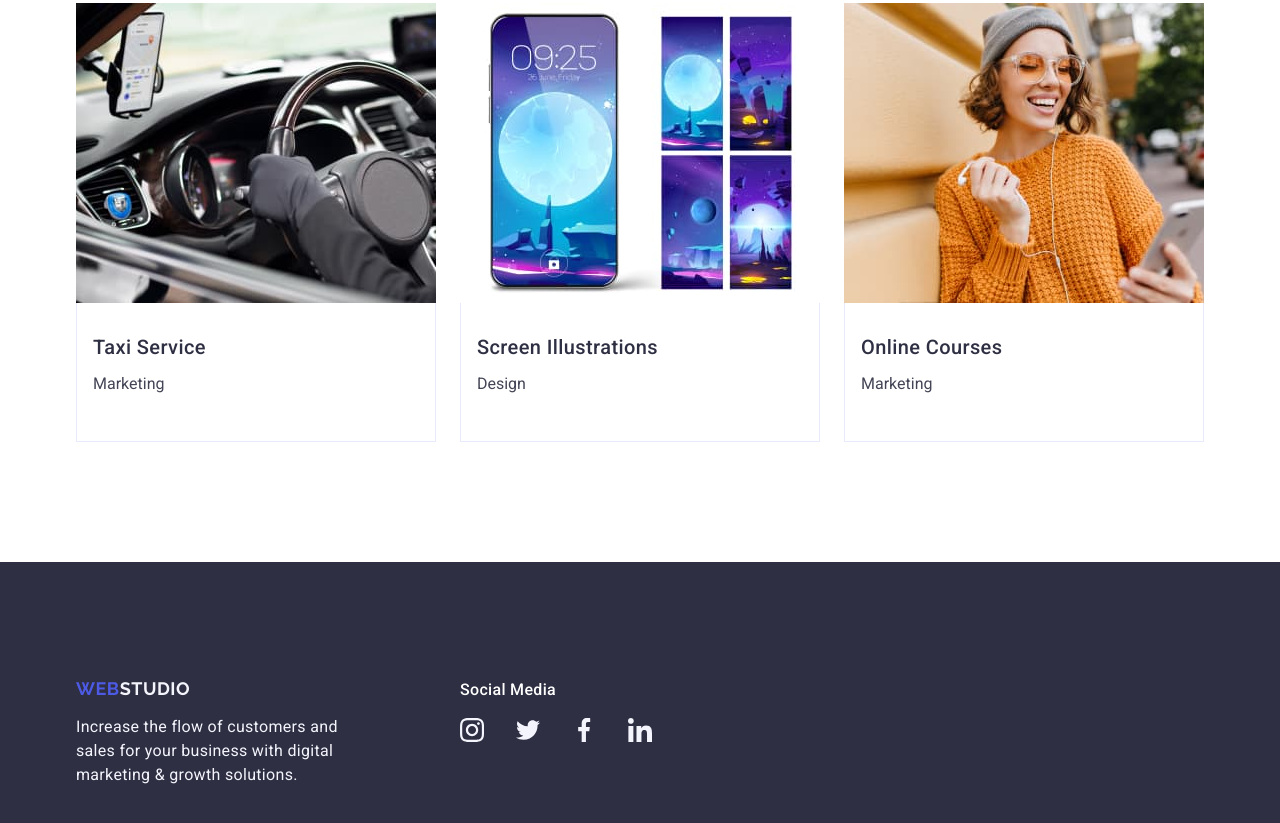
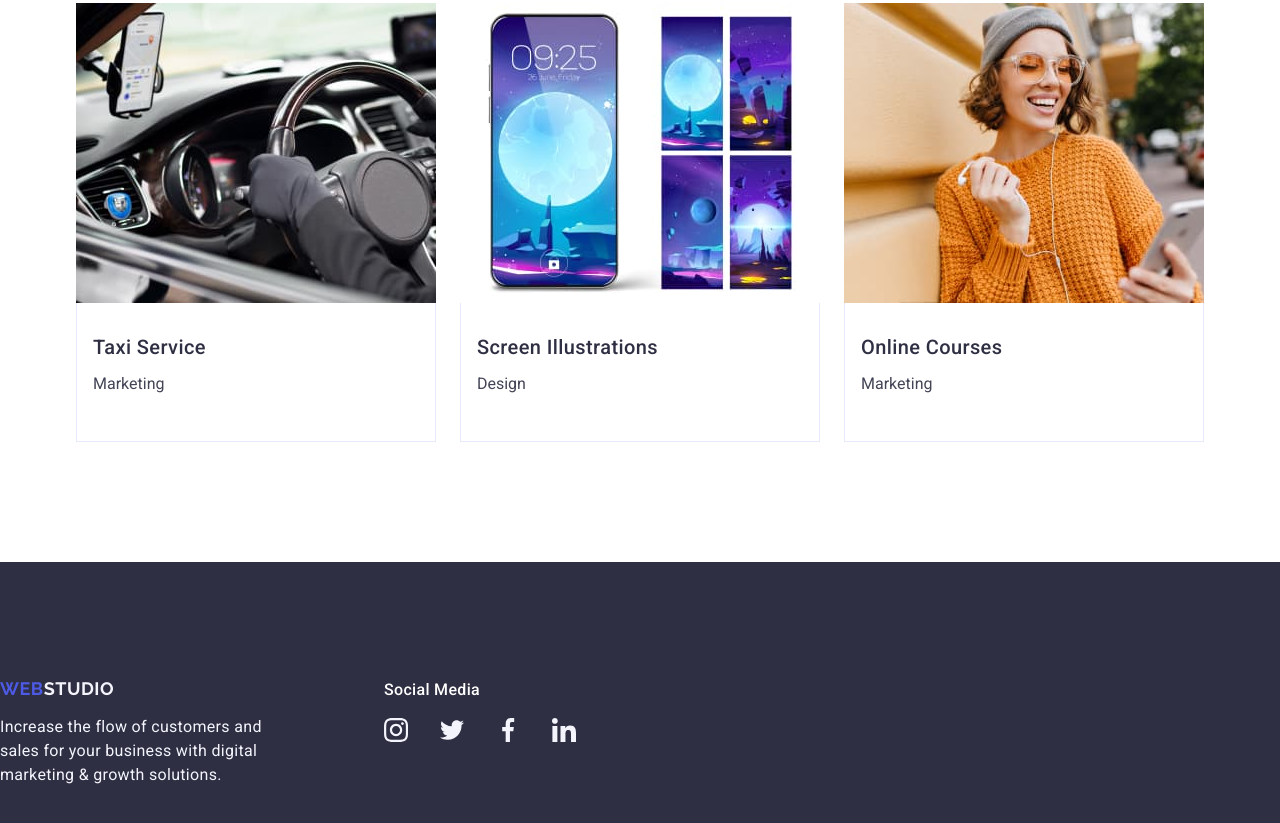
Before and after one commit to oko1o/goit-markup-hw-04, a plain HTML site: page index.html in a window 1280 px wide. Shown: the part 2692-3515 px from the top of the page. Drawn offline with nearby package versions, Linux system fonts and the light colour scheme.

Commit message:
hw 04 v2.3

```diff
--- a/index.html
+++ b/index.html
@@ -332,7 +332,6 @@
     </section>
   </main>
   <footer class="footer">
-    <div class="container footer-container">
       <div class="footer__list">
         <div class="footer__list__logo-and-p">
           <a class="footer__logo" href="./index.html">Web<span class="footer__logo__text">Studio</span></a>
@@ -371,7 +370,6 @@
           </ul>
         </div>
       </div>
-    </div>
   </footer>
 </body>
 
```
